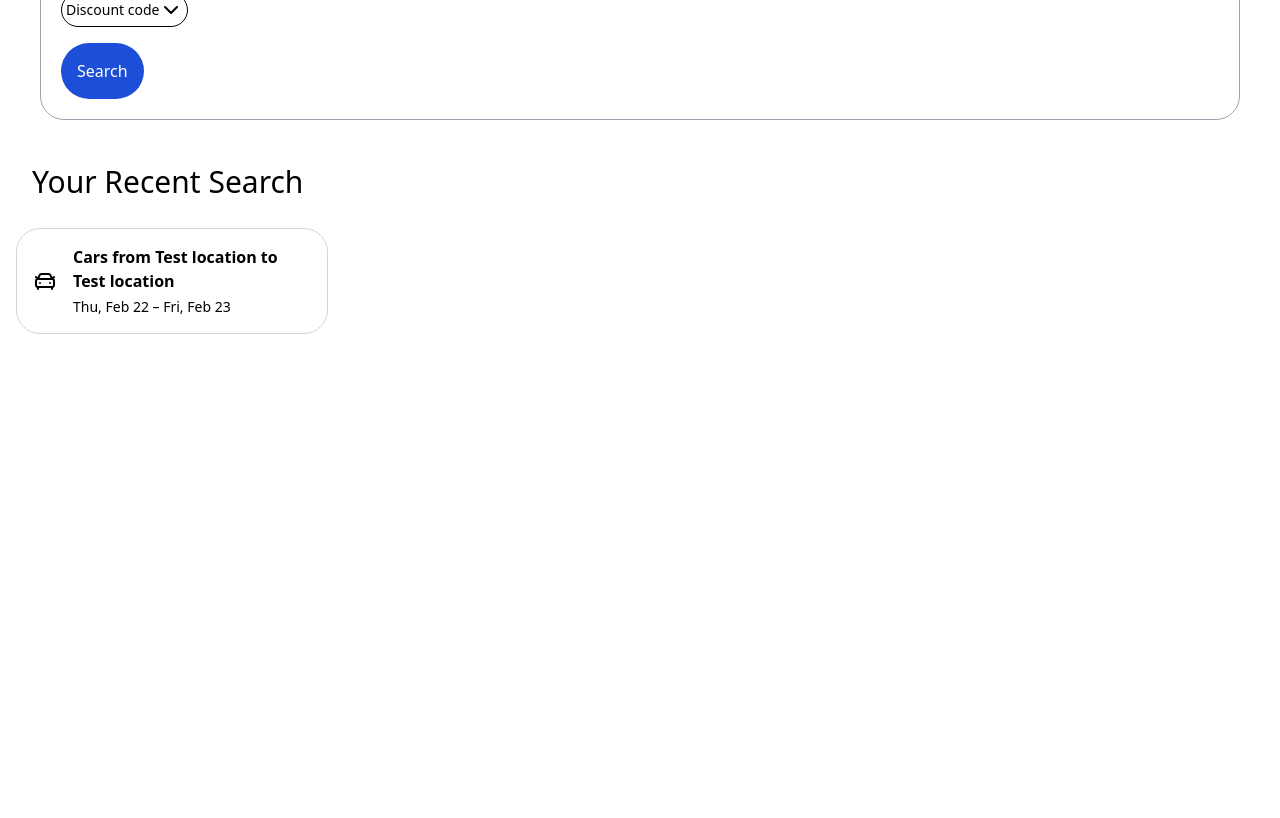
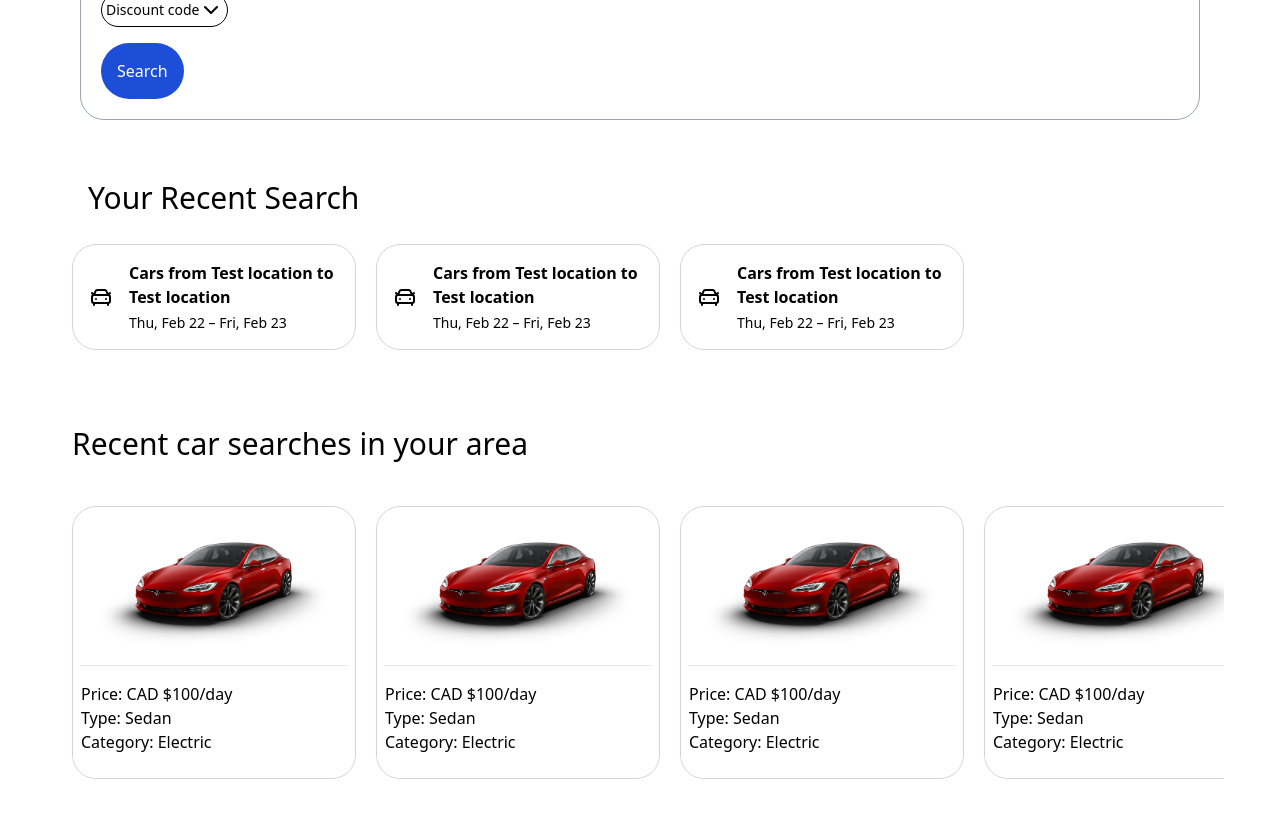
Before and after one commit to kelazzab/team_1-soen341projectW2024, a SvelteKit app in the folder frontend/: page / in a window 1280 px wide. Shown: the part 260-1078 px from the top of the page. Before the commit the page ends 800 px from the top, so only its background shows below. Built offline with nearby package versions, Linux system fonts and the light colour scheme.

Commit message:
fix #8: Added car listings on home page

```diff
--- /dev/null
+++ b/frontend/src/lib/components/Card/CarCard.svelte
@@ -0,0 +1,16 @@
+<script lang="ts">
+    export let price: number;
+    export let type: string;
+    export let category: string;
+    export let src: string;
+    export let href: string;
+</script>
+<a href={href} class="border border-gray-300 rounded-3xl w-1/2 md:w-1/3 lg:w-1/4 shrink-0 p-2 hover:scale-110 transition ease-in-out duration-700">
+    <img src={src} alt="Rental car" class="rounded-t-3xl"/>
+    <hr/>
+    <div class="my-4">
+        <p>Price: CAD ${price}/day</p>
+        <p>Type: {type}</p>
+        <p>Category: {category}</p>
+    </div>
+</a>
--- /dev/null
+++ b/frontend/src/lib/components/Card/CarCardWrapper.svelte
@@ -0,0 +1,7 @@
+
+<div class="my-3 p-4 w-full">
+    <h3 class="text-3xl p-4">Recent car searches in your area</h3>
+    <div class="mt-3 flex flex-row space-x-5 overflow-x-auto p-4">
+        <slot/>
+    </div>
+</div>
--- a/frontend/src/lib/components/Search/RecentSearch.svelte
+++ b/frontend/src/lib/components/Search/RecentSearch.svelte
@@ -1,4 +1,4 @@
-<div class="my-3 p-4 w-full">
+<div class="my-3 p-8 w-full">
     <h3 class="text-3xl p-4">Your Recent Search</h3>
     <div class="mt-3 flex flex-row space-x-5 overflow-x-auto">
         <slot/>
--- a/frontend/src/lib/components/Search/RecentSearchItem.svelte
+++ b/frontend/src/lib/components/Search/RecentSearchItem.svelte
@@ -1,14 +1,15 @@
 <script lang="ts">
     import {CarFront} from "lucide-svelte";
 
-    export let title: string = 'Cars from Test location to Test location';
-    export let text: string = 'Thu, Feb 22 – Fri, Feb 23';
+    export let title: string;
+    export let text: string;
+    export let href: string;
 </script>
 
-<div class="w-1/2 md:w-1/3 lg:w-1/4 shrink-0 p-2 flex flex-row justify-center items-center border border-gray-300 rounded-3xl">
+<a href={href} class="w-1/2 md:w-1/3 lg:w-1/4 shrink-0 p-2 flex flex-row justify-center items-center border border-gray-300 rounded-3xl">
     <div class="text-xl p-2"><CarFront/></div>
     <div class="p-2">
         <h2 class="text-wrap font-bold"> {title} </h2>
         <p class="mt-1 text-wrap text-sm"> {text} </p>
     </div>
-</div>
+</a>
--- a/frontend/src/routes/+page.svelte
+++ b/frontend/src/routes/+page.svelte
@@ -3,12 +3,28 @@
     import Header from "$lib/components/layout/Header.svelte";
     import RecentSearch from "$lib/components/Search/RecentSearch.svelte";
     import RecentSearchItem from "$lib/components/Search/RecentSearchItem.svelte";
+    import CarCard from "$lib/components/Card/CarCard.svelte";
+    import CarCardWrapper from "$lib/components/Card/CarCardWrapper.svelte";
 </script>
 
 <Header/>
+<main class="md:px-10">
 
-<Browse/>
+    <Browse/>
 
-<RecentSearch>
-    <RecentSearchItem/>
-</RecentSearch>
+    <RecentSearch>
+        <RecentSearchItem title="Cars from Test location to Test location" text="Thu, Feb 22 – Fri, Feb 23" href="/"/>
+        <RecentSearchItem title="Cars from Test location to Test location" text="Thu, Feb 22 – Fri, Feb 23" href="/"/>
+        <RecentSearchItem title="Cars from Test location to Test location" text="Thu, Feb 22 – Fri, Feb 23" href="/"/>
+    </RecentSearch>
+
+    <CarCardWrapper>
+        <CarCard type="Sedan" category="Electric" price={100} src="/images/tesla.png" href="/"/>
+        <CarCard type="Sedan" category="Electric" price={100} src="/images/tesla.png" href="/"/>
+        <CarCard type="Sedan" category="Electric" price={100} src="/images/tesla.png" href="/"/>
+        <CarCard type="Sedan" category="Electric" price={100} src="/images/tesla.png" href="/"/>
+        <CarCard type="Sedan" category="Electric" price={100} src="/images/tesla.png" href="/"/>
+        <CarCard type="Sedan" category="Electric" price={100} src="/images/tesla.png" href="/"/>
+    </CarCardWrapper>
+
+</main>
```
Also changed, not shown: frontend/static/images/tesla.png (added).
